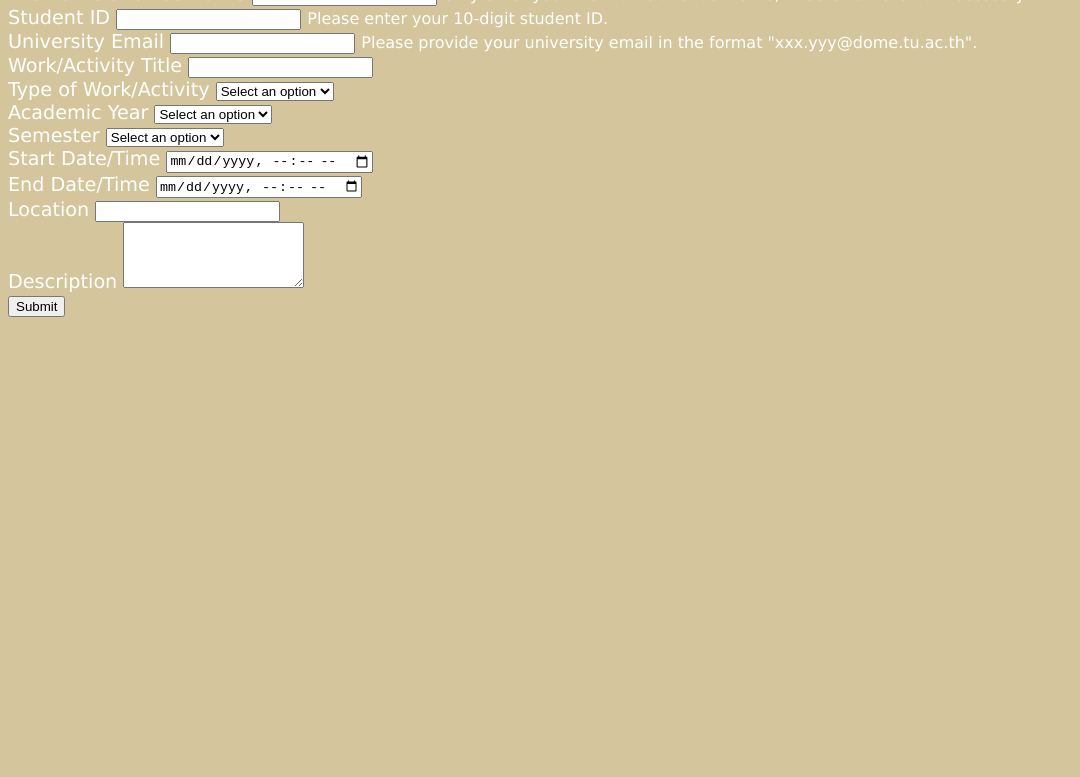
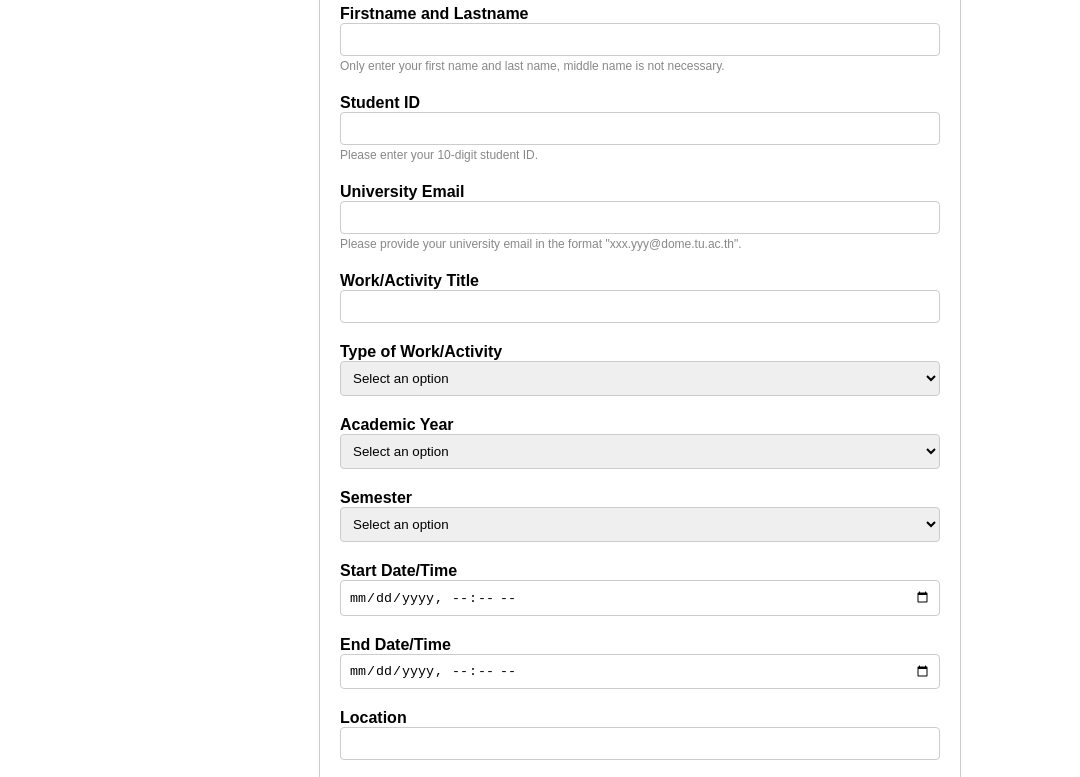
Before and after one commit to Nathornkrich/CS100-Project-G48, a plain HTML site: page Activities.html in a window 1280 px wide. Shown: the part 114-891 px from the top of the page, without its empty margins (0-1080 px from the left). Before the commit the page ends 800 px from the top, so only its background shows below. Drawn offline with Linux system fonts and the light colour scheme; files that its build step writes are made by us from their sources; no server answers.

Commit message:
activities css

```diff
--- a/Activities.html
+++ b/Activities.html
@@ -5,7 +5,7 @@
   <meta name="viewport" content="width=device-width, initial-scale=1.0">
   <!-- <meta http-equiv="Content-Security-Policy" content="upgrade-insecure-requests"> -->
   <title>Forms - CSTU Passport</title>
-  <link rel="stylesheet" href="styles.css">
+  <link rel="stylesheet" href="css/activities.css">
 </head>
 <body>
   <!-- Form Container -->
@@ -44,13 +44,8 @@
       </div>
 
       <!-- Type of Work/Activity Field -->
+
       <div class="form-group">
-        <label for="activityType">Type of Work/Activity</label>
-        <select id="activityType" name="activityType">
-          <option value="" disabled selected>Select an option</option>
-        </select>
-      </div>
-      <!-- <div class="form-group">
         <label for="activityType">Type of Work/Activity</label>
         <select id="activityType" name="activityType">
           <option value="" disabled selected>Select an option</option>
@@ -62,7 +57,7 @@
           <option value="Competition">Competition</option>
           <option value="Computer Science">Computer Science</option>
         </select>
-      </div> -->
+      </div>
 
       <!-- Academic Year Field -->
       <div class="form-group">
--- /dev/null
+++ b/css/activities.css
@@ -0,0 +1,83 @@
+/* Set the font family for the entire body */
+body {
+    font-family: Arial, sans-serif;
+  }
+
+  /* Styling for the form container */
+  .form-container {
+    max-width: 600px;
+    margin: 20px auto;
+    padding: 20px;
+    border: 1px solid #ccc;
+    border-radius: 5px;
+  }
+
+  /* Center-align the heading and add margin at the bottom */
+  .form-container h1 {
+    text-align: center;
+    margin-bottom: 20px;
+  }
+
+  /* Styling for each form group */
+  .form-group {
+    margin-bottom: 20px;
+  }
+
+  /* Styling for form group labels */
+  .form-group label {
+    display: block;
+    font-weight: bold;
+  }
+
+  /* Styling for various form input types */
+  .form-group input[type="text"],
+  .form-group input[type="email"],
+  .form-group select,
+  .form-group textarea,
+  .form-group input[type="datetime-local"] {
+    width: 100%;
+    padding: 8px;
+    border: 1px solid #ccc;
+    border-radius: 4px;
+    box-sizing: border-box;
+  }
+
+  /* Allow vertical resizing for textareas */
+  .form-group textarea {
+    resize: vertical;
+  }
+
+  /* Styling for select dropdowns */
+  .form-group select {
+    width: 100%;
+  }
+
+  /* Styling for the submit button */
+  .form-group input[type="submit"] {
+    background-color: #4caf50;
+    color: white;
+    padding: 10px 15px;
+    border: none;
+    border-radius: 4px;
+    cursor: pointer;
+  }
+
+  /* Styling for small helper text */
+  .form-group small {
+    font-size: 12px;
+    color: #888;
+  }
+
+  /* New styles for error messages */
+
+  /* Position the error message relatively within the form group */
+  .form-group {
+    position: relative;
+  }
+
+  /* Styling for error messages */
+  .error {
+    color: red;
+    display: block;
+    margin-top: 5px;
+  }
```
